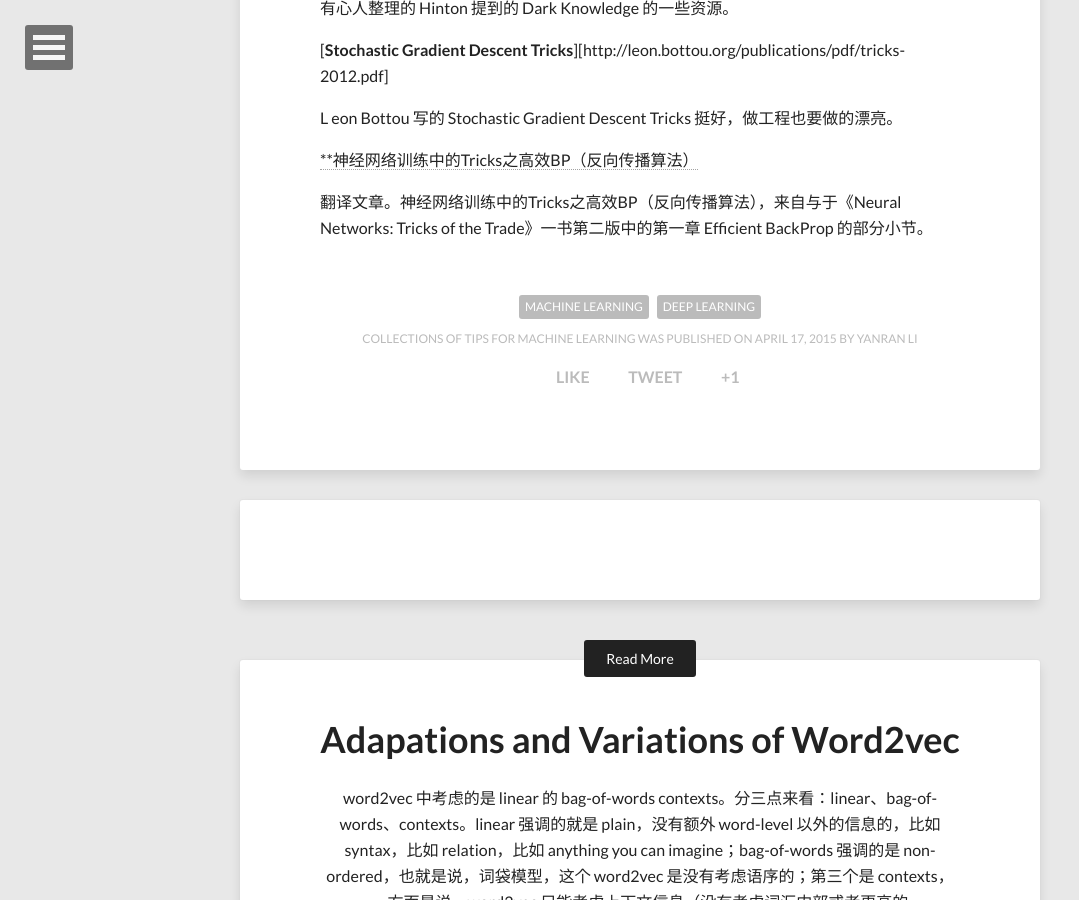
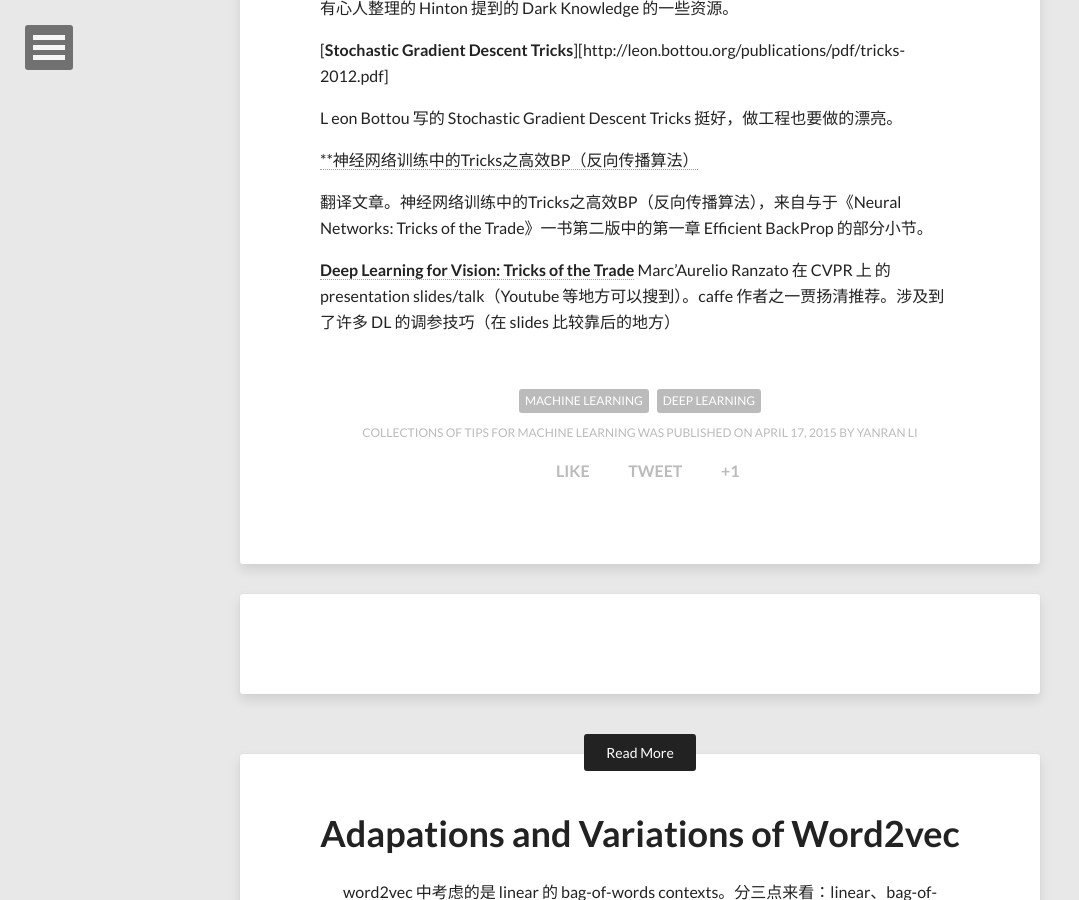
Before and after one commit to niangaotuantuan/niangaotuantuan.github.io, a Jekyll site: the page built from _posts/2015/2015-04-17-collections-of-tips-for-machine-learning.md, in a window 1280 px wide and 900 px high, scrolled down 1661 px. Shown: the whole window, without its empty margins (0-1079 px from the left). Built offline with Jekyll 4.4.1, drawn with Linux system fonts in a browser that asks for light colours; nearby versions of some CDN libraries; comment, search, counter and statistics services are not loaded.

Commit message:
Update 2015-04-17-collections-of-tips-for-machine-learning.md

```diff
--- a/_posts/2015/2015-04-17-collections-of-tips-for-machine-learning.md
+++ b/_posts/2015/2015-04-17-collections-of-tips-for-machine-learning.md
@@ -77,3 +77,6 @@ L eon Bottou 写的 Stochastic Gradient Descent Tricks 挺好，做工程也要
 [**神经网络训练中的Tricks之高效BP（反向传播算法）](http://blog.csdn.net/zouxy09/article/details/45288129)
 
 翻译文章。神经网络训练中的Tricks之高效BP（反向传播算法），来自与于《Neural Networks: Tricks of the Trade》一书第二版中的第一章 Efficient BackProp 的部分小节。
+
+[**Deep Learning for Vision: Tricks of the Trade**](http://bavm2013.splashthat.com/img/events/46439/assets/34a7.ranzato.pdf)
+Marc'Aurelio Ranzato 在 CVPR 上 的 presentation slides/talk（Youtube 等地方可以搜到）。caffe 作者之一贾扬清推荐。涉及到了许多 DL 的调参技巧（在 slides 比较靠后的地方）
```
